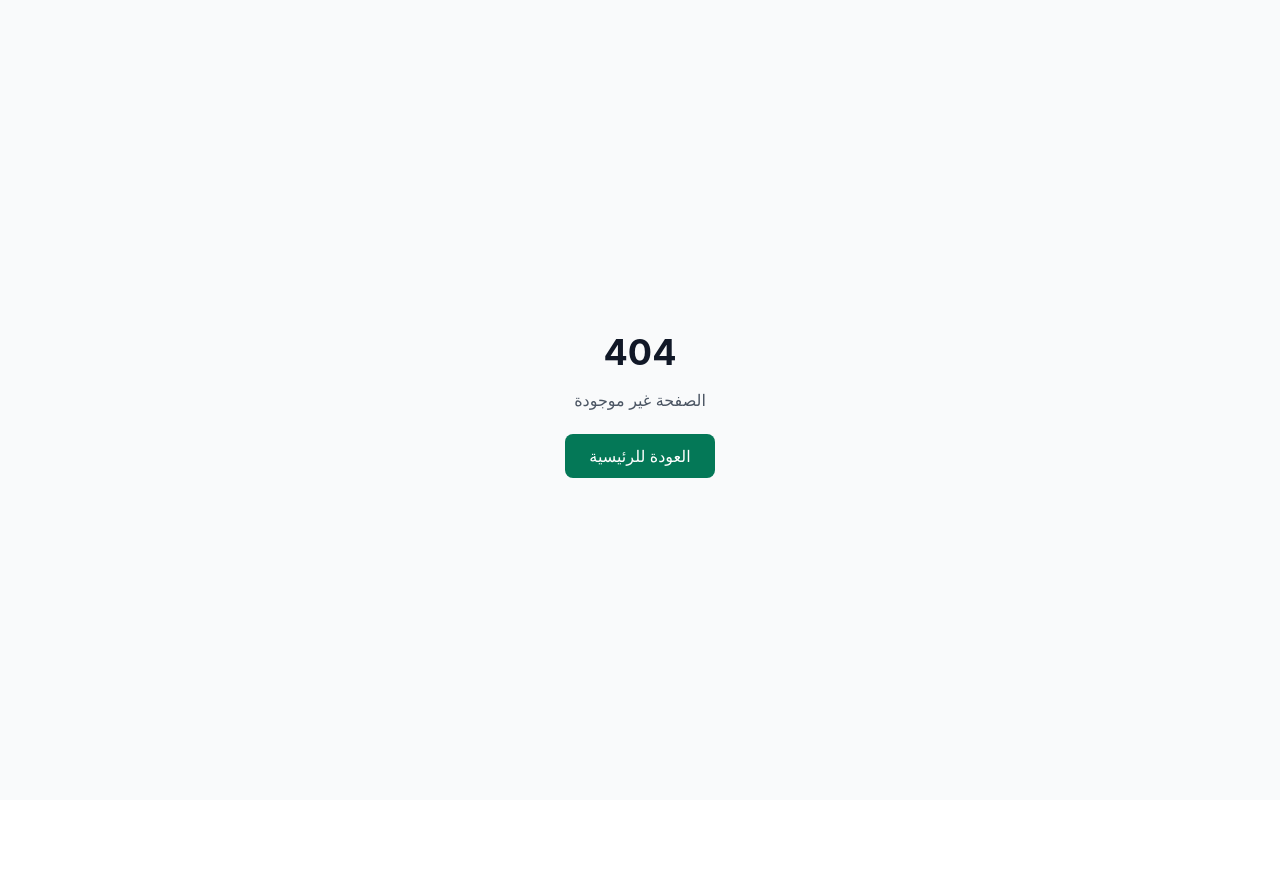
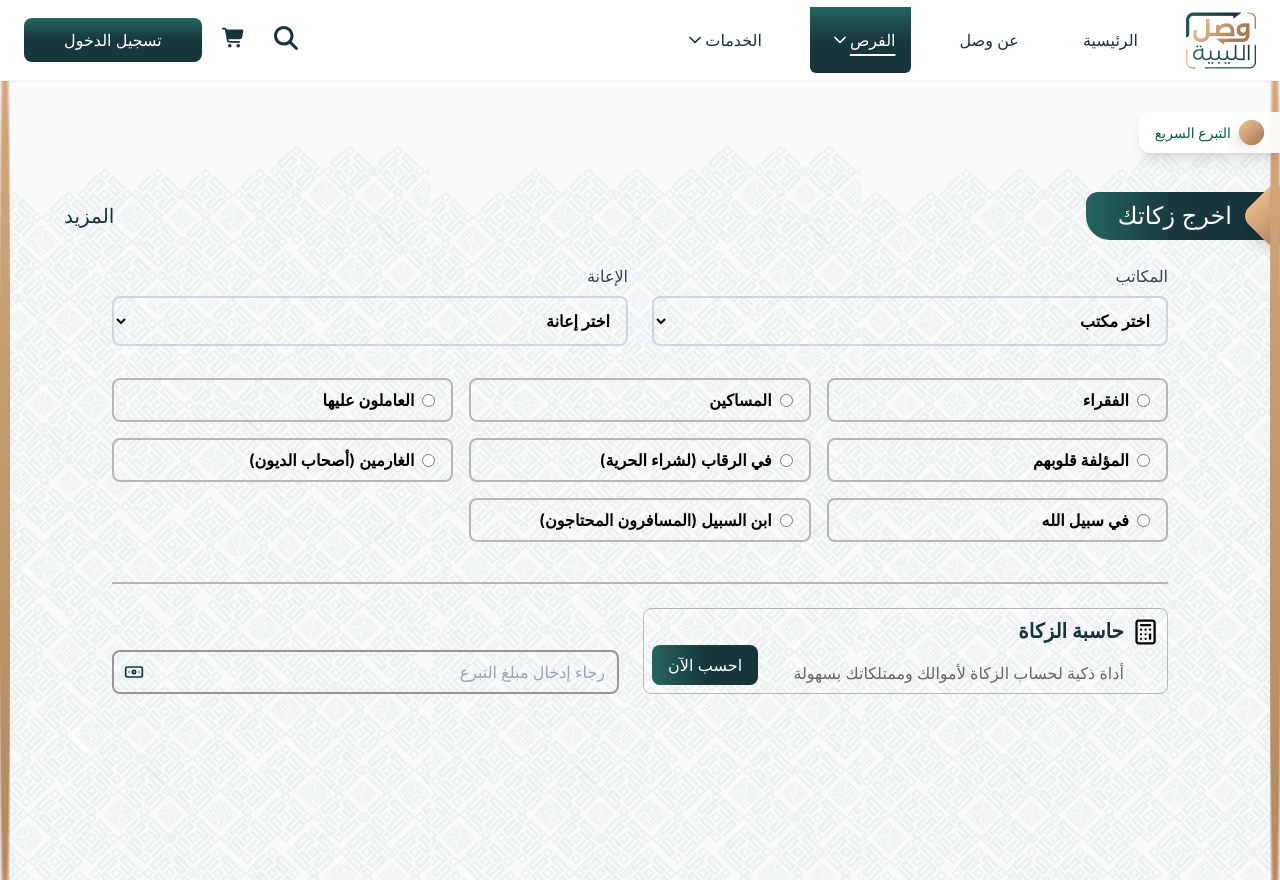
Before and after one commit to abdullhss/Zakat, a React (Vite) app: page /opportunities/zakat in a window 1280 px wide. Before the commit this address had no page. Before the commit the page ends 800 px from the top, so only its background shows below. Built offline with nearby package versions, Linux system fonts and the light colour scheme.

Commit message:
working on zakat page

```diff
--- a/src/App.jsx
+++ b/src/App.jsx
@@ -10,6 +10,7 @@ import Home from "./features/home/components/Home";
 // Auth Pages (no navbar)
 import Login from "./features/auth/components/Login/Login";
 import ApiTestComponent from "./features/ApiTestComponent";
+import Zakat from "./pages/Zakat";
 
 // Main Pages (with navbar via Layout)
 
@@ -31,7 +32,9 @@ function App() {
             {/* Main Routes - With Layout (Navbar + Content) */}
             <Route path="/" element={<Layout />}>
               <Route index element={<Home />} />
+              <Route path="/opportunities/zakat" element={<Zakat/>} />
             </Route>
+
             <Route path="/ApiTestComponent" element={<ApiTestComponent />} />
 
             {/* Catch all route - 404 page */}
--- a/src/Layout.jsx
+++ b/src/Layout.jsx
@@ -3,17 +3,15 @@ import { Outlet } from "react-router-dom";
 import FloatingDonationButton from "./globalComponents/FloatingDonationButton";
 import Navbar from "./globalComponents/Navbar";
 
-/**
- * Main layout wrapper with fixed navbar and floating donation button
- */
+
 const Layout = () => {
   return (
     <div className="min-h-screen bg-gray-50">
       {/* Fixed Navbar */}
       <Navbar />
+      <FloatingDonationButton />
 
       {/* Floating Donation Button */}
-      <FloatingDonationButton />
 
       {/* Main Content - with top padding to account for fixed navbar */}
       <main className="pt-16 lg:pt-20">
--- /dev/null
+++ b/src/components/Zakat page/PayZakat.jsx
@@ -0,0 +1,163 @@
+import React, { useState } from "react";
+import PropTypes from "prop-types";
+import Diamond from "../Diamond";
+import { Banknote, CalculatorIcon } from "lucide-react";
+
+const PayZakat = ({ data }) => {
+  const [selectedOffice, setSelectedOffice] = useState("");
+  const [selectedAid, setSelectedAid] = useState("");
+  const [selectedCategory, setSelectedCategory] = useState("");
+
+  const offices = [
+    { id: 1, name: "المكتب 1" },
+    { id: 2, name: "المكتب 2" },
+    { id: 3, name: "المكتب 3" },
+  ];
+
+  const aids = [
+    { id: 1, name: "إعانة 1" },
+    { id: 2, name: "إعانة 2" },
+    { id: 3, name: "إعانة 3" },
+  ];
+
+  const categories = [
+    "الفقراء",
+    "المساكين",
+    "العاملون عليها",
+    "المؤلفة قلوبهم",
+    "في الرقاب (لشراء الحرية)",
+    "الغارمين (أصحاب الديون)",
+    "في سبيل الله",
+    "ابن السبيل (المسافرون المحتاجون)",
+  ];
+
+  return (
+    <div className="flex flex-col gap-6">
+      {/* Zakat header */}
+      <div className="flex items-center justify-between pl-12 mt-28">
+        <div className="relative bg-gradient-to-l from-[rgb(23,52,59)] via-[#18383D] to-[#24645E] rounded-tl-xl rounded-bl-3xl text-white text-2xl px-8 py-2">
+          <Diamond className="absolute -right-6 top-1/2 -translate-y-1/2 translate-x-1/4" />
+          اخرج زكاتك
+        </div>
+
+        <span className="text-xl text-[#16343A] cursor-pointer">المزيد</span>
+      </div>
+
+      <div className="px-8 lg:px-24">
+        {/* dropdowns */}
+        <div className="flex flex-col md:flex-row gap-6 mb-8">
+          <div className="flex-1">
+            <label className="block mb-2 text-gray-700 font-medium">
+              المكاتب
+            </label>
+            <select
+              value={selectedOffice}
+              onChange={(e) => setSelectedOffice(e.target.value)}
+              className="w-full border-2 border-gray-300 rounded-lg p-3 bg-transparent focus:outline-none focus:ring-2 focus:ring-emerald-600  font-semibold"
+            >
+              <option className="bg-white text-black" value="">
+                اختر مكتب
+              </option>
+              {offices.map((office) => (
+                <option
+                  key={office.id}
+                  value={office.id}
+                  className="bg-white text-black"
+                >
+                  {office.name}
+                </option>
+              ))}
+            </select>
+          </div>
+
+          <div className="flex-1">
+            <label className="block mb-2 text-gray-700 font-medium">
+              الإعانة
+            </label>
+            <select
+              value={selectedAid}
+              onChange={(e) => setSelectedAid(e.target.value)}
+              className="w-full border-2 border-gray-300 rounded-lg p-3 bg-transparent focus:outline-none focus:ring-2 focus:ring-emerald-600  font-semibold"
+            >
+              <option className="bg-white text-black" value="">
+                اختر إعانة
+              </option>
+              {aids.map((aid) => (
+                <option
+                  key={aid.id}
+                  value={aid.id}
+                  className="bg-white text-black"
+                >
+                  {aid.name}
+                </option>
+              ))}
+            </select>
+          </div>
+        </div>
+
+        {/* radio buttons */}
+        <div className="grid grid-cols-1 md:grid-cols-2 lg:grid-cols-3 gap-4">
+          {categories.map((category, index) => (
+            <label
+              key={index}
+              className={`flex items-center gap-2 cursor-pointer px-4 py-2 rounded-lg border-2 font-semibold ${
+                selectedCategory === category
+                  ? "border-emerald-600 bg-emerald-50"
+                  : "border-[#B7B7B7]"
+              }`}
+            >
+              <input
+                type="radio"
+                name="zakatCategory"
+                value={category}
+                checked={selectedCategory === category}
+                onChange={(e) => setSelectedCategory(e.target.value)}
+                className="text-emerald-600 focus:ring-emerald-600"
+              />
+              {category}
+            </label>
+          ))}
+        </div>
+
+        <hr className="border border-[#B7B7B7] mt-10" />
+        {/* zakat calac */}
+        <div className="flex items-end gap-6 mt-6">
+          <div className="flex flex-1 items-end justify-between p-2 gap-4 border border-[#B7B7B7] rounded-lg">
+            <div className="flex items-start gap-2">
+              <CalculatorIcon color="#000000" size={30}/>
+              <div className="h-full w-full flex flex-col justify-between gap-4">
+                <h3 className="text-[#16343A] font-bold text-xl">حاسبة الزكاة</h3>
+                <span className="text-[#666666] font-medium">أداة ذكية لحساب الزكاة لأموالك وممتلكاتك بسهولة</span>
+              </div>
+            </div>
+            <button className="px-4 py-2 h-fit bg-gradient-to-l from-[#17343B] via-[#18383D] to-[#24645E] text-white rounded-lg">
+              احسب الآن
+            </button>
+          </div>
+          <div className="flex flex-1 items-center gap-6 mt-6">
+            <div className="relative w-full">
+              <Banknote
+                color="#16343A"
+                className="absolute top-1/2 left-3 -translate-y-1/2 w-5 h-5"
+              />
+              <input
+                type="number"
+                min={1}
+                placeholder="رجاء إدخال مبلغ التبرع"
+                className="w-full pl-10 pr-3 py-2 border-2 border-[#979797] bg-transparent rounded-lg
+                          focus:outline-none focus:ring-2 focus:ring-emerald-600
+                          placeholder:font-medium"
+              />
+            </div>
+          </div>
+        </div>
+      </div>
+    </div>
+  );
+};
+
+PayZakat.propTypes = {
+  data: PropTypes.any,
+};
+
+export default PayZakat;
--- a/src/features/home/components/DownloadApp.jsx
+++ b/src/features/home/components/DownloadApp.jsx
@@ -34,7 +34,7 @@ const DownloadApp = () => {
           </div>
         </div>
         <div>
-          <img src={Mobile} className="absolute w-1/3 top-0 left-4  md:w-full md:-top-1/2 md:left-28" />
+          <img src={Mobile} className="absolute w-40 top-0 left-4 md:w-80 md:-top-1/2 md:left-28" />
         </div>
       </div>
     </div>
--- a/src/features/home/components/Home.jsx
+++ b/src/features/home/components/Home.jsx
@@ -10,6 +10,7 @@ import DownloadApp from "./DownloadApp";
 import Footer from "../../../components/Footer";
 import { executeProcedure } from "../../../services/apiServices";
 import { useEffect, useState } from "react";
+import FloatingDonationButton from "../../../globalComponents/FloatingDonationButton";
 
 function Home() {
   const [mainScreenData, setMainScreenData] = useState(null);
--- a/src/globalComponents/FloatingDonationButton.jsx
+++ b/src/globalComponents/FloatingDonationButton.jsx
@@ -1,5 +1,6 @@
 /* eslint-disable react/prop-types */
 import React from "react";
+import Diamond from "../components/Diamond";
 
 /**
  * Floating donation button that appears on all screens
@@ -16,18 +17,10 @@ const FloatingDonationButton = () => {
   return (
     <button
       onClick={handleDonationClick}
-      className="fixed top-24 lg:top-28 right-0   z-[1000] bg-white/90 backdrop-blur-sm rounded-l-xl lg:px-4 lg:py-2 flex items-center space-x-2 space-x-reverse shadow-lg hover:shadow-xl transition-all duration-300 hover:bg-white"
+      className="fixed top-24 px-2 py-2 lg:top-28 right-0   z-[1000] bg-white/90 backdrop-blur-sm rounded-l-xl lg:px-4 lg:py-2 flex items-center space-x-2 space-x-reverse shadow-lg hover:shadow-xl transition-all duration-300 hover:bg-white"
       dir="rtl"
     >
-      <div className="w-6 h-6 lg:w-8 lg:h-8 bg-gradient-to-br from-amber-400 to-amber-600 rounded-lg flex items-center justify-center">
-        <svg
-          className="w-3 h-3 lg:w-4 lg:h-4 text-white"
-          fill="currentColor"
-          viewBox="0 0 20 20"
-        >
-          <path d="M3 4a1 1 0 011-1h12a1 1 0 011 1v2a1 1 0 01-1 1H4a1 1 0 01-1-1V4zM3 10a1 1 0 011-1h6a1 1 0 011 1v6a1 1 0 01-1 1H4a1 1 0 01-1-1v-6zM14 9a1 1 0 00-1 1v6a1 1 0 001 1h2a1 1 0 001-1v-6a1 1 0 00-1-1h-2z" />
-        </svg>
-      </div>
+      <Diamond width={25} height={25}/>
       <span className="text-emerald-800 font-medium text-xs lg:text-sm whitespace-nowrap">
         التبرع السريع
       </span>
--- a/src/globalComponents/Navbar.jsx
+++ b/src/globalComponents/Navbar.jsx
@@ -9,14 +9,21 @@ import {
 } from "@fortawesome/free-solid-svg-icons";
 import logo from "../../public/Logo.png";
 import { ChevronDown } from "lucide-react";
+import Diamond from "../components/Diamond";
+import coins from "../../public/coins.webp";
 
 const Navbar = () => {
   const navigate = useNavigate();
   const location = useLocation();
   const [isMobileMenuOpen, setIsMobileMenuOpen] = useState(false);
+  const [openDropdown, setOpenDropdown] = useState(null);
 
   const toggleMobileMenu = () => {
     setIsMobileMenuOpen(!isMobileMenuOpen);
+  };
+
+  const toggleDropdown = (menu) => {
+    setOpenDropdown(openDropdown === menu ? null : menu);
   };
 
   const handleLoginClick = () => {
@@ -28,76 +35,99 @@ const Navbar = () => {
     console.log("Search clicked");
   };
 
+  const mainLinks = [
+    { name: "الرئيسية", path: "/" },
+    { name: "عن وصل", path: "/about" },
+  ];
+
+  const dropdownLinks = [
+    {
+      name: "الفرص",
+      key: "opportunities",
+      links: [
+        {
+          name: "الزكاة",
+          path: "/opportunities/zakat",
+          icon: coins,
+        },
+      ],
+    },
+    {
+      name: "الخدمات",
+      key: "services",
+      links: [
+        {
+          name: "خدمة 1",
+          path: "/services/one",
+          icon: coins,
+        },
+        {
+          name: "خدمة 2",
+          path: "/services/two",
+          icon: coins,
+        },
+      ],
+    },
+  ];
+
   return (
     <header className="fixed top-0 left-0 right-0 z-[10000] bg-white shadow-sm border-b border-gray-100">
-      <nav className="container mx-auto px-4 lg:px-6" dir="rtl">
+      <nav className="container mx-auto px-4 lg:px-6 relative" dir="rtl">
         <div className="flex items-center justify-between h-16 lg:h-20">
           <div className="hidden lg:flex items-start space-x-8 space-x-reverse h-full">
-            {/* Right Side - Logo */}
+            {/* Logo */}
             <Link to="/" className="flex items-center flex-shrink-0 h-full">
               <img alt="وصل الليبية" src={logo}></img>
             </Link>
 
+            {/* main links */}
+            {mainLinks.map((link) => (
               <Link
-              to="/"
-              className={`h-5/6 flex items-center px-4 rounded-b-md font-medium transition-colors ${
-                location.pathname === "/"
-                  ? "bg-gradient-to-t from-[#17343B] via-[#18383D] to-[#24645E] underline decoration-2 underline-offset-8 text-white"
+                key={link.path}
+                to={link.path}
+                className={`h-full flex items-center px-4 rounded-b-md font-medium transition-colors ${
+                  location.pathname === link.path
+                    ? "!h-5/6 bg-gradient-to-t from-[#17343B] via-[#18383D] to-[#24645E] underline decoration-2 underline-offset-8 text-white"
                     : "text-[#17343B]"
                 }`}
               >
-              الرئيسية
+                {link.name}
               </Link>
+            ))}
 
-            {/* chances Dropdown */}
-            <div className="relative group h-full flex items-center">
+            {/* dropdowns */}
+            {dropdownLinks.map((dropdown) => (
+              <div
+                key={dropdown.key}
+                className="relative group h-full flex items-center"
+              >
                 <button
-                className={`h-full flex items-center px-4 rounded-md font-medium transition-colors ${
-                  location.pathname === "/opportunities"
-                    ? "bg-gradient-to-t from-[#17343B] via-[#18383D] to-[#24645E] underline decoration-2 underline-offset-8 text-white"
+                  onClick={() => toggleDropdown(dropdown.key)}
+                  className={`h-full flex items-center px-4 rounded-b-md font-medium transition-colors ${
+                    location.pathname.startsWith(`/${dropdown.key}`)
+                      ? "!h-5/6 bg-gradient-to-t from-[#17343B] via-[#18383D] to-[#24645E] underline decoration-2 underline-offset-8 text-white"
                       : "text-[#17343B]"
                   }`}
                 >
-                الفرص
+                  {dropdown.name}
                   <ChevronDown
-                  color={location.pathname === "/opportunities" ? "white" : "#17343B"}
-                  size={25}
+                    color={
+                      location.pathname.startsWith(`/${dropdown.key}`)
+                        ? "white"
+                        : "#17343B"
+                    }
+                    size={20}
+                    className={`ml-1 transition-transform ${
+                      openDropdown === dropdown.key ? "rotate-180" : ""
+                    }`}
                   />
                 </button>
               </div>
-
-            {/* Services Dropdown */}
-            <div className="relative group h-full flex items-center">
-              <button
-                className={`h-full flex items-center px-4 rounded-md font-medium transition-colors ${
-                  location.pathname === "/services"
-                    ? "bg-gradient-to-t from-[#17343B] via-[#18383D] to-[#24645E] underline decoration-2 underline-offset-8 text-white"
-                    : "text-[#17343B]"
-                }`}
-              >
-                الخدمات
-                <ChevronDown
-                  color={location.pathname === "/services" ? "white" : "#17343B"}
-                  size={25}
-                />
-              </button>
+            ))}
           </div>
 
-            <Link
-              to="/about"
-              className={`h-full flex items-center px-4 rounded-md font-medium transition-colors ${
-                location.pathname === "/about"
-                  ? "bg-gradient-to-t from-[#17343B] via-[#18383D] to-[#24645E] underline decoration-2 underline-offset-8 text-white"
-                  : "text-[#17343B]"
-              }`}
-            >
-              عن وصل
-            </Link>
-          </div>
-
-          {/* Left Side Actions */}
+          {/* Left Side */}
           <div className="flex items-center space-x-3 space-x-reverse">
-            {/* Contact Actions */}
             <div className="hidden md:flex items-center space-x-3 space-x-reverse">
               <button
                 onClick={handleSearch}
@@ -114,15 +144,13 @@ const Navbar = () => {
               </button>
             </div>
 
-            {/* Login Button */}
             <button
               onClick={handleLoginClick}
-              className="bg-gradient-to-t from-[#17343B] via-[#18383D] to-[#24645E] text-white px-4 lg:px-10 lg:py-2.5 rounded-lg font-medium text-sm lg:text-base"
+              className="bg-gradient-to-t from-[#17343B] via-[#18383D] to-[#24645E] text-white px-4 py-1 lg:px-10 lg:py-2.5 rounded-lg font-medium text-sm lg:text-base"
             >
               تسجيل الدخول
             </button>
 
-            {/* Mobile Menu Button */}
             <button
               onClick={toggleMobileMenu}
               className="lg:hidden p-2 text-[#17343B] transition-colors"
@@ -135,68 +163,83 @@ const Navbar = () => {
           </div>
         </div>
 
-        {/* Mobile Menu */}
+        {/* dropdowns desktop */}
+        {dropdownLinks.map(
+          (dropdown) =>
+            openDropdown === dropdown.key && (
+              <div
+                key={dropdown.key}
+                className="hidden md:block absolute top-full left-0 right-0 w-full bg-white border-t border-gray-200 shadow-lg z-50
+                           transform transition-transform duration-300 ease-in-out
+                           origin-top animate-slide-down"
+              >
+                <div className="flex items-center justify-center gap-12 px-6 py-6">
+                  {dropdown.links.map((link) => (
+                    <Link
+                      key={link.path}
+                      to={link.path}
+                      className="block px-4 py-2 text-base font-medium text-gray-700 hover:bg-gray-100 rounded-md"
+                    >
+                      <div className="flex items-center gap-3">
+                        <Diamond imgUrl={link.icon} />
+                        <span>{link.name}</span>
+                      </div>
+                    </Link>
+                  ))}
+                </div>
+              </div>
+            )
+        )}
+
+        {/* mobile menu */}
         {isMobileMenuOpen && (
           <div className="lg:hidden absolute top-full left-0 right-0 bg-white border-t border-gray-100 shadow-lg">
             <div className="px-4 py-6 space-y-4">
+              {mainLinks.map((link) => (
                 <Link
-                to="/"
+                  key={link.path}
+                  to={link.path}
                   className={`block font-medium px-3 rounded-md ${
-                  location.pathname === "/"
-                    ? "bg-gradient-to-t from-[#17343B] via-[#18383D] to-[#24645E] underline decoration-2 underline-offset-8 text-white"
+                    location.pathname === link.path
+                      ? "bg-gradient-to-t from-[#17343B] via-[#18383D] to-[#24645E] text-white"
                       : "text-gray-700 hover:text-emerald-600"
                   }`}
                   onClick={() => setIsMobileMenuOpen(false)}
                 >
-                الرئيسية
+                  {link.name}
                 </Link>
+              ))}
 
+              {dropdownLinks.map((dropdown) => (
+                <div key={dropdown.key}>
                   <button
-                className={`block w-full text-right font-medium px-3 rounded-md ${
-                  location.pathname === "/opportunities"
-                    ? "bg-gradient-to-t from-[#17343B] via-[#18383D] to-[#24645E] underline decoration-2 underline-offset-8 text-white"
-                    : "text-gray-700 hover:text-emerald-600"
+                    onClick={() => toggleDropdown(dropdown.key)}
+                    className="flex items-center justify-between w-full px-3 py-2 font-medium text-gray-700 hover:text-emerald-600"
+                  >
+                    {dropdown.name}
+                    <ChevronDown
+                      size={20}
+                      className={`transition-transform ${
+                        openDropdown === dropdown.key ? "rotate-180" : ""
                       }`}
-              >
-                الفرص
+                    />
                   </button>
-
-              <button
-                className={`block w-full text-right font-medium px-3 rounded-md ${
-                  location.pathname === "/services"
-                    ? "bg-gradient-to-t from-[#17343B] via-[#18383D] to-[#24645E] underline decoration-2 underline-offset-8 text-white"
-                    : "text-gray-700 hover:text-emerald-600"
-                }`}
-              >
-                الخدمات
-              </button>
-
+                  {openDropdown === dropdown.key && (
+                    <div className="pl-6 space-y-2">
+                      {dropdown.links.map((link) => (
                         <Link
-                to="/about"
-                className={`block font-medium px-3 rounded-md ${
-                  location.pathname === "/about"
-                    ? "bg-gradient-to-t from-[#17343B] via-[#18383D] to-[#24645E] underline decoration-2 underline-offset-8 text-white"
-                    : "text-gray-700 hover:text-emerald-600"
-                }`}
+                          key={link.path}
+                          to={link.path}
+                          className="block text-gray-600 hover:text-emerald-600"
                           onClick={() => setIsMobileMenuOpen(false)}
                         >
-                عن وصل
+                          {link.name}
                         </Link>
-
-              {/* Mobile Contact Actions */}
-              <div className="flex items-center space-x-4 space-x-reverse pt-4 border-t border-gray-100">
-                <button
-                  onClick={handleSearch}
-                  className="flex items-center space-x-2 space-x-reverse text-gray-600 hover:text-emerald-600 transition-colors"
-                >
-                  <FontAwesomeIcon icon={faSearch} className="h-4 w-4" />
-                  <span>البحث</span>
-                </button>
-                <button className="flex items-center space-x-2 space-x-reverse text-gray-600 hover:text-emerald-600 transition-colors">
-                  <FontAwesomeIcon icon={faShoppingCart} className="h-4 w-4" />
-                  <span>السلة</span>
-                </button>
+                      ))}
                     </div>
+                  )}
+                </div>
+              ))}
             </div>
           </div>
         )}
--- /dev/null
+++ b/src/pages/Zakat.jsx
@@ -0,0 +1,26 @@
+import React from 'react'
+import PayZakat from '../components/Zakat page/PayZakat'
+
+const Zakat = () => {
+  return (
+        <section>
+            <div className="relative overflow-hidden">
+                <div
+                className="min-h-screen z-10 mx-auto px-4 flex flex-col gap-4"
+                style={{
+                    backgroundImage: "url('/background pattern.png')",
+                    backgroundRepeat: "repeat",
+                    backgroundSize: "auto",
+                }}
+                >
+                    <PayZakat/>
+                </div>
+
+                <div className="rightBow"></div>
+                <div className="leftBow"></div>
+            </div>
+        </section>
+  )
+}
+
+export default Zakat
```
Also changed, not shown: src/App.css (+15 -0 lines). Lines whose indentation alone changed are shown as unchanged.
